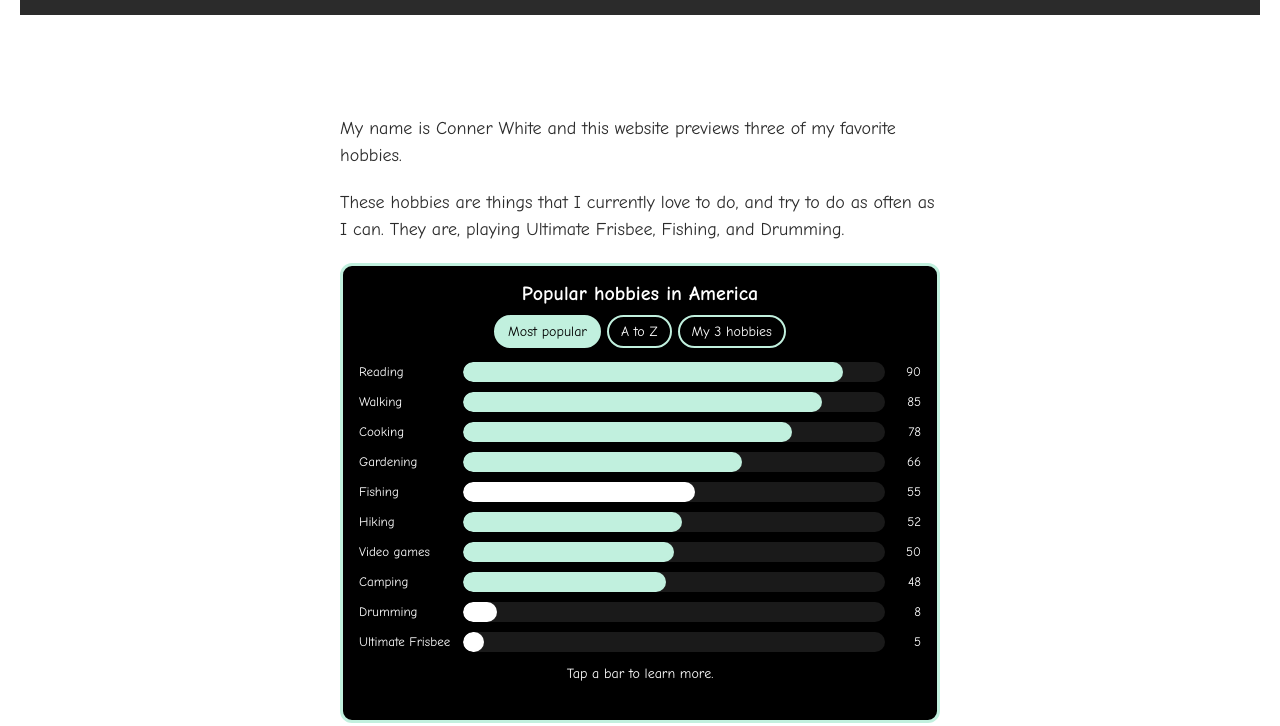
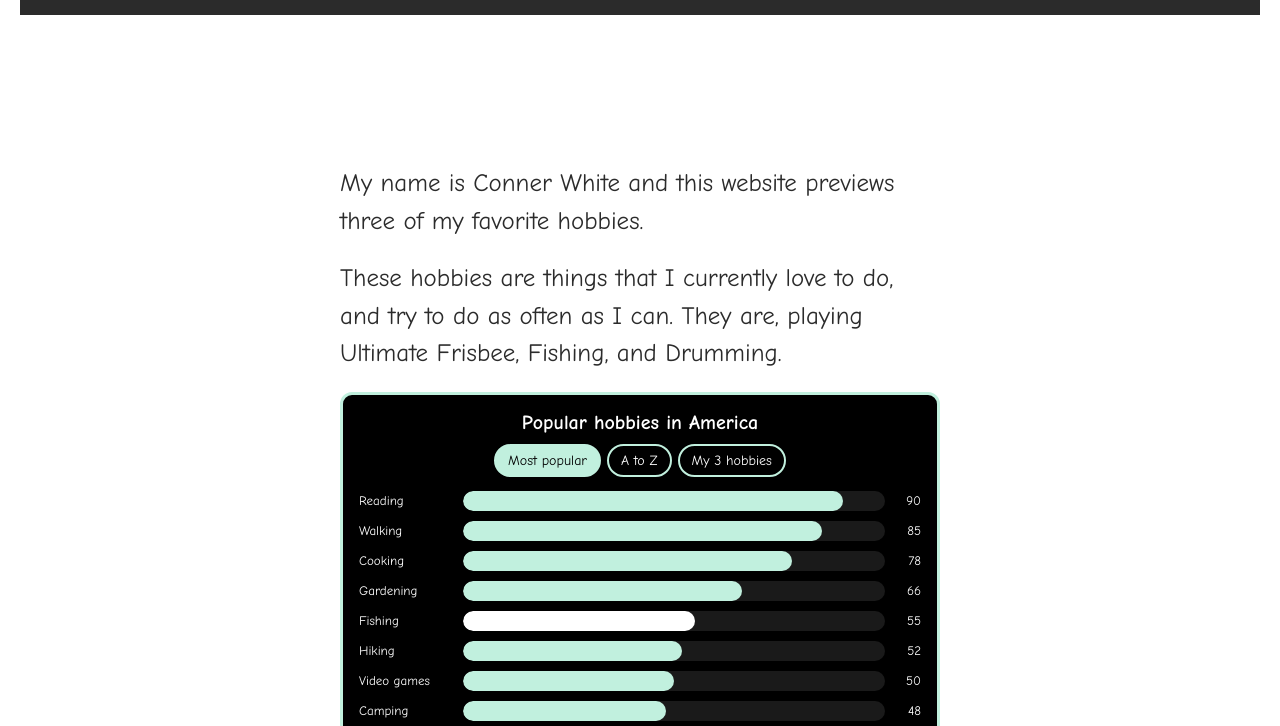
Before and after one commit to cwhite10-VOO/bmis235-html-3, a plain HTML site: page index.html in a window 1280 px wide. Shown: the part 71-797 px from the top of the page. Drawn offline with Linux system fonts and the light colour scheme.

Commit message:
Update styles size

```diff
--- a/styles.css
+++ b/styles.css
@@ -41,13 +41,13 @@ nav a {
 h1 {
     color: #FFFFFF;
     text-align: center;
-    font-size: 40px;
+    font-size: 60px;
 }
 
 p {
     max-width: 600px;
     margin: 20px auto;
-    font-size: 18px;
+    font-size: 25px;
     line-height: 1.5;
 }
 
```
